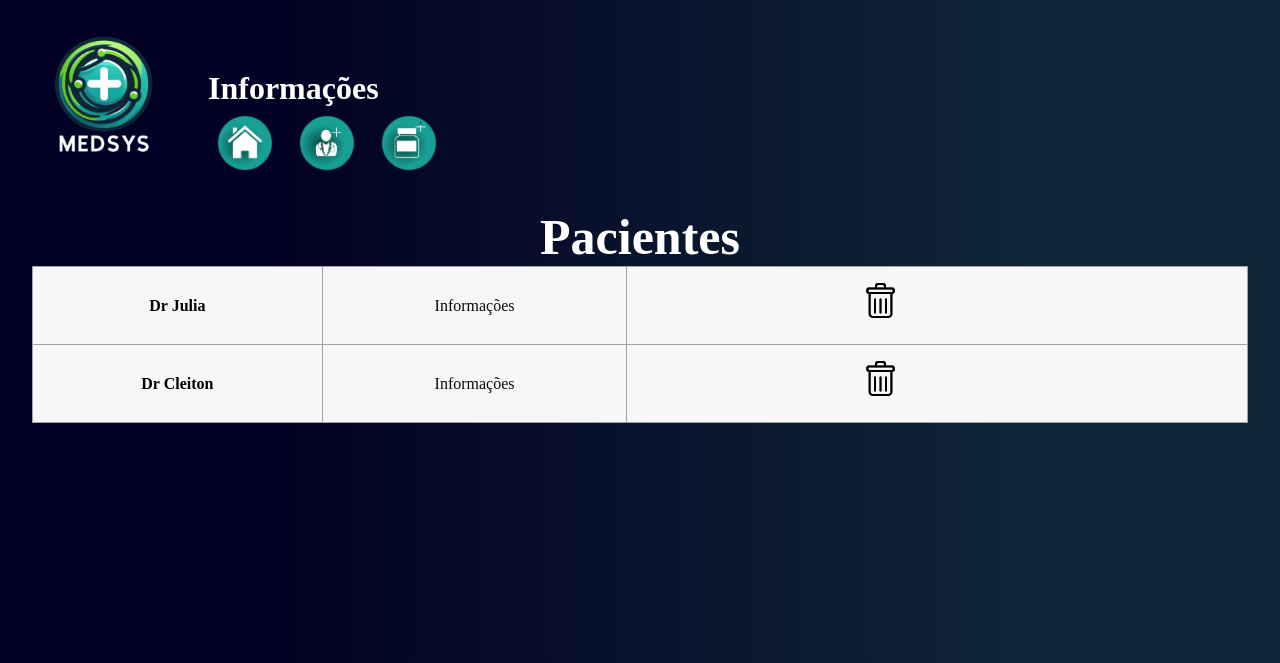
After one commit to igudev2022/MedSys, a Django app: page /tabmed in a window 1280 px wide. The commit adds this page. Shown: the top 663 px of the page. Run offline with Django 5.2, Linux system fonts and the light colour scheme; data comes from the database, SQL or seed files in the repository; both versions use the stored data as it was after the commit.

Commit message:
first commit

```diff
--- a/crud/hospital/models.py
+++ b/crud/hospital/models.py
@@ -7,11 +7,13 @@ class Pacientes(models.Model):
     endereco = models.CharField(max_length=50,null=False)
     cpf = models.CharField(max_length=11,null=False)
 
+    def __str__(self):
+     return self.descricao
+
 
 class Medicos(models.Model):
     nome = models.CharField(max_length=50,null=False)
     crm = models.CharField(max_length=6,null=False)
-    horarios = models.CharField(max_length=20,null=False)
     especialidade = models.CharField(max_length=30,null=False)
 
     def __str__(self):
--- /dev/null
+++ b/crud/hospital/static/tabmed.css
@@ -0,0 +1,65 @@
+*{
+    margin:0;
+    padding: 0;
+}
+body{
+  background-color: rgba(15,38,54,1);
+  background: linear-gradient(90deg, rgba(2,0,36,1) 20%, rgba(15,38,54,1) 80%);
+}
+
+header{
+    height: 200px;
+
+}
+header h1{
+    padding-top: 70px;
+    color:white ;
+
+}
+img{
+      float: left;
+    border: transparent thin solid;
+    padding: 5px;
+    margin: 0px 10px 10px 0;
+    max-width: 186px;
+}
+table{
+  margin-left: auto;
+  margin-right: auto;
+  border-collapse:collapse;
+  border-radius: 20px;
+  width: 95%;
+  }
+  caption h1{
+    text-align: center;
+    font-size: 50px;
+    color: white;
+  }
+
+
+th,td{
+  border: 1px solid rgb(160 160 160);
+  padding: 10px 40px;
+  display: blo;
+  text-align: center;
+}
+td a {
+  text-decoration: none;
+  color: rgb(10, 10, 10);
+}
+
+
+tr:nth-child(n) {
+  background-color: #f7f7f7;
+  }
+
+  tr:hover:nth-child(n) {
+  background-color:#22a093;
+  color: #fff;
+  }
+
+.cad{
+  margin-top: 5px;
+  margin-left: auto;
+  margin-right: auto;
+}
--- a/crud/hospital/templates/cad.html
+++ b/crud/hospital/templates/cad.html
@@ -36,6 +36,7 @@
         <input type="text" name="cpf">
         <input type="submit" value="Cadastrar">
     </form>
+
 </div>
 </body>
 </html>
--- a/crud/hospital/templates/index.html
+++ b/crud/hospital/templates/index.html
@@ -15,10 +15,11 @@
         </div>
         <h1>Seja bem vindo!</h1>
         <a href="{% url 'cad' %}" class="cad" ><img src="../static/media/addpacie.png" width="60px"></a>
-        <a href=""><img src="../static/media/addmed.png" width="60px"></a>
+        <a href="{% url 'tabmed' %}"><img src="../static/media/tabmed.png" width="60px"></a>
         <a href=""><img src="../static/media/addreme.png" width="60px"></a>
     </header>
     <table>
+        {% csrf_token %}
         <caption><h1>Pacientes</h1></caption>
         {% for pacientes in pacientes%}
         <tr>
--- /dev/null
+++ b/crud/hospital/templates/tabmed.html
@@ -0,0 +1,30 @@
+<!DOCTYPE html>
+<html lang="en">
+<head>
+    <meta charset="UTF-8">
+    <meta name="viewport" content="width=device-width, initial-scale=1.0">
+    <link rel="shortcut icon" href="../static/media/logosem.png" type="image/x-icon">
+    <link rel="stylesheet" href="../static/tabmed.css">
+    <title>Medicos</title>
+</head>
+<body>
+    <header>
+        <img src="../static/media/logosem.png" width="200">
+     <h1>Informações</h1>
+        <a href="{% url 'home' %}" class="cad" ><img src="../static/media/home.png" width="60px"></a>
+        <a href="{% url 'cadmed' %}"><img src="../static/media/addmed.png" width="60px"></a>
+        <a href=""><img src="../static/media/addreme.png" width="60px"></a>
+    </header>
+    <table>
+        <caption><h1>Pacientes</h1></caption>
+        {% for medicos in medicos %}
+        <tr>
+            <th>{{medicos.nome}}</th>
+            <td><a href="{% url 'informacoesmed' medicos.id %}">Informações</a></td>
+            <td><a href="{% url 'deletemed' medicos.id %}"><img src="../static/media/lixeira.png" width="35px" style="margin-left: 190px;"></a></td>
+
+        </tr>
+        {% endfor %}
+    </table>
+</body>
+</html>
--- a/crud/hospital/urls.py
+++ b/crud/hospital/urls.py
@@ -10,4 +10,9 @@ urlpatterns = [
     path('update',views.update,name='update'),
     path('informacoes/<int:id>',views.informacoes,name='informacoes'),
     path('delete/<int:id>',views.delete,name='delete'),
+    path('tabmed',views.tabmed,name='tabmed'),
+    path('cadmed/',views.cadmed,name="cadmed"),
+    path('salvarmed',views.salvarmed,name='salvarmed'),
+    path('informacoesmed/<int:id>',views.informacoesmed,name='informacoesmed'),
+    path("deletemed/<int:id>",views.deletemed,name="deletemed"),
 ]
--- a/crud/hospital/views.py
+++ b/crud/hospital/views.py
@@ -1,6 +1,5 @@
 from django.shortcuts import render,redirect
-from .models import Pacientes
-
+from .models import Pacientes,Medicos
 # Create your views here.
 def home(request):
     pacientes = Pacientes.objects.all()
@@ -10,15 +9,23 @@ def cad(request):
     return render(request,'cad.html',{})
 
 def salvar(request):
-    vnome = request.POST['nome']
-    vidade = request.POST['idade']
-    vsexo = request.POST['sexo']
-    vendereco = request.POST['endereco']
-    vcpf = request.POST['cpf']
+    if request.method == 'POST':
+        vnome = request.POST['nome']
+        vidade = request.POST['idade']
+        vsexo = request.POST['sexo']
+        vendereco = request.POST['endereco']
+        vcpf = request.POST['cpf']
 
-    Pacientes.objects.create(nome=vnome,idade=vidade,sexo=vsexo,endereco=vendereco,cpf=vcpf)
+        # Salva o novo paciente no banco de dados
+        Pacientes.objects.create(nome=vnome, idade=vidade, sexo=vsexo, endereco=vendereco, cpf=vcpf)
+
+        # Redireciona para a página inicial ou outra URL
+        return redirect('home')  # Substitua 'index' pelo nome da URL da view que deseja redirecionar
+
+    # Se não for uma requisição POST, renderiza a página normalmente
     pacientes = Pacientes.objects.all()
-    return render(request,'index.html',{'pacientes': pacientes})
+    return render(request, 'index.html', {'pacientes': pacientes})
+
 
 def atu(request,id):
     pacientes = Pacientes.objects.get(id=id)
@@ -43,3 +50,35 @@ def delete(request,id):
     pacientes = Pacientes.objects.get(id=id)
     pacientes.delete()
     return redirect(home)
+
+def tabmed(request):
+    medicos = Medicos.objects.all()
+    return render(request,'tabmed.html',{'medicos':medicos})
+
+def cadmed(request):
+    return render(request,'cadmed.html',{})
+
+def salvarmed(request):
+    if request.method == 'POST':
+        vnome = request.POST['nome']
+        vcrm = request.POST['crm']
+        vespecialidade = request.POST['especialidade']
+
+        # Salva o novo médico no banco de dados
+        Medicos.objects.create(nome=vnome, crm=vcrm, especialidade=vespecialidade)
+
+        # Redireciona para a página que exibe a lista de médicos
+        return redirect('tabmed')  # Substitua 'nome_da_view_ou_url' pelo nome da URL da view desejada
+
+    # Se não for uma requisição POST, renderiza a página normalmente
+    medicos = Medicos.objects.all()
+    return render(request, 'tabmed.html', {'medicos': medicos})
+
+def informacoesmed(request,id):
+    medicos = Medicos.objects.get(id=id)
+    return render(request,'informacoesmed.html',{'medicos': medicos})
+
+def deletemed(request,id):
+    medicos = Medicos.objects.get(id=id)
+    medicos.delete()
+    return redirect(tabmed)
```
Also changed, not shown: crud/hospital/static/cadmed.css (added, +56 -0 lines), crud/hospital/templates/cadmed.html (added, +31 -0 lines), crud/hospital/templates/informacoesmed.html (added, +18 -0 lines), crud/db.sqlite3, crud/hospital/migrations/0004_medicos.py (added), crud/hospital/migrations/0005_remove_medicos_horarios.py (added), crud/hospital/static/media/tabmed.png (added).
